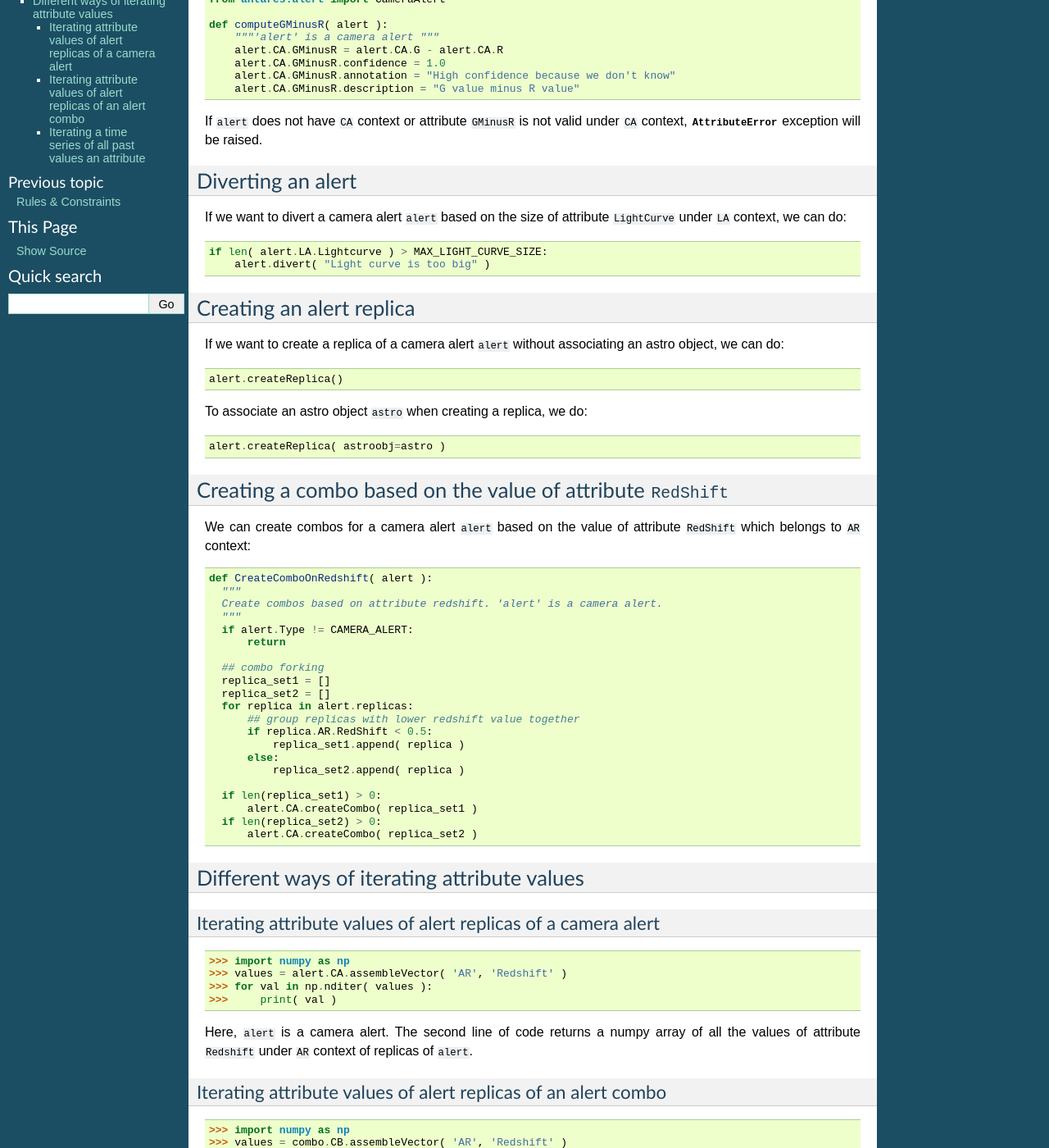
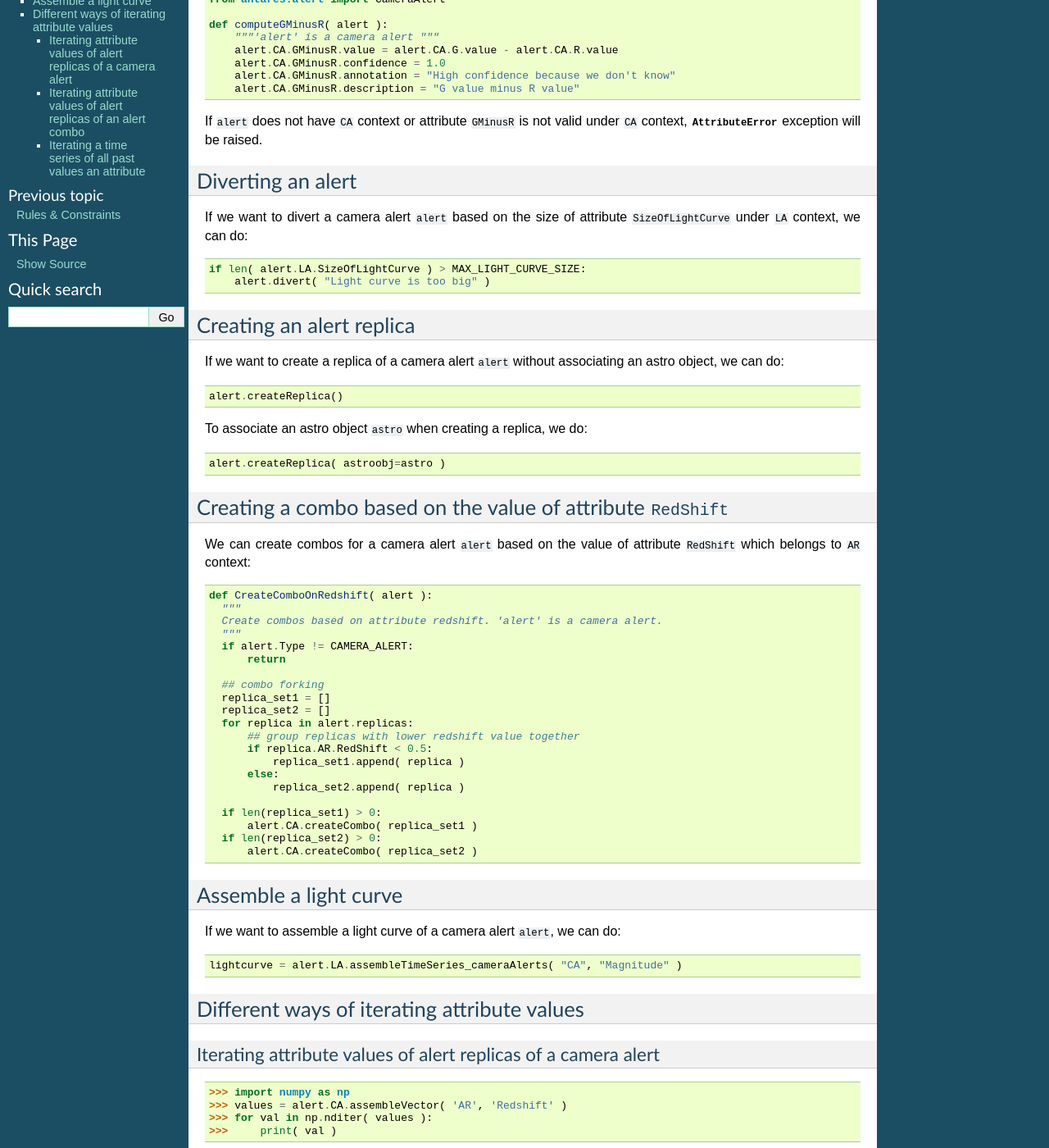
Before and after one commit to AzNOAOTares/antares-base, a Sphinx documentation site: the page built from doc/source/examples/examples.rst, in a window 1280 px wide and 1400 px high, scrolled down 225 px. Shown: the whole window at 82% size. Built offline with Sphinx 7.4.7, drawn with Linux system fonts in a browser that asks for light colours.

Commit message:
update the doc for examples

```diff
--- a/doc/source/examples/examples.rst
+++ b/doc/source/examples/examples.rst
@@ -13,7 +13,7 @@ attribute ``GMinusR`` which belongs to ``CA`` context, we can do::
 
   def computeGMinusR( alert ):
       """'alert' is a camera alert """
-      alert.CA.GMinusR = alert.CA.G - alert.CA.R
+      alert.CA.GMinusR.value = alert.CA.G.value - alert.CA.R.value
       alert.CA.GMinusR.confidence = 1.0
       alert.CA.GMinusR.annotation = "High confidence because we don't know"
       alert.CA.GMinusR.description = "G value minus R value"
@@ -26,9 +26,9 @@ Diverting an alert
 =====================================================
 
 If we want to divert a camera alert ``alert`` based on the size of
-attribute ``LightCurve`` under ``LA`` context, we can do::
+attribute ``SizeOfLightCurve`` under ``LA`` context, we can do::
 
-  if len( alert.LA.Lightcurve ) > MAX_LIGHT_CURVE_SIZE:
+  if len( alert.LA.SizeOfLightCurve ) > MAX_LIGHT_CURVE_SIZE:
       alert.divert( "Light curve is too big" )
 
 Creating an alert replica
@@ -72,6 +72,14 @@ of attribute ``RedShift`` which belongs to ``AR`` context::
     if len(replica_set2) > 0:
         alert.CA.createCombo( replica_set2 )
 
+Assemble a light curve
+======================
+If we want to assemble a light curve of a camera alert ``alert``, we
+can do::
+
+  lightcurve = alert.LA.assembleTimeSeries_cameraAlerts( "CA", "Magnitude" )
+
+
 Different ways of iterating attribute values
 ============================================
 
```
